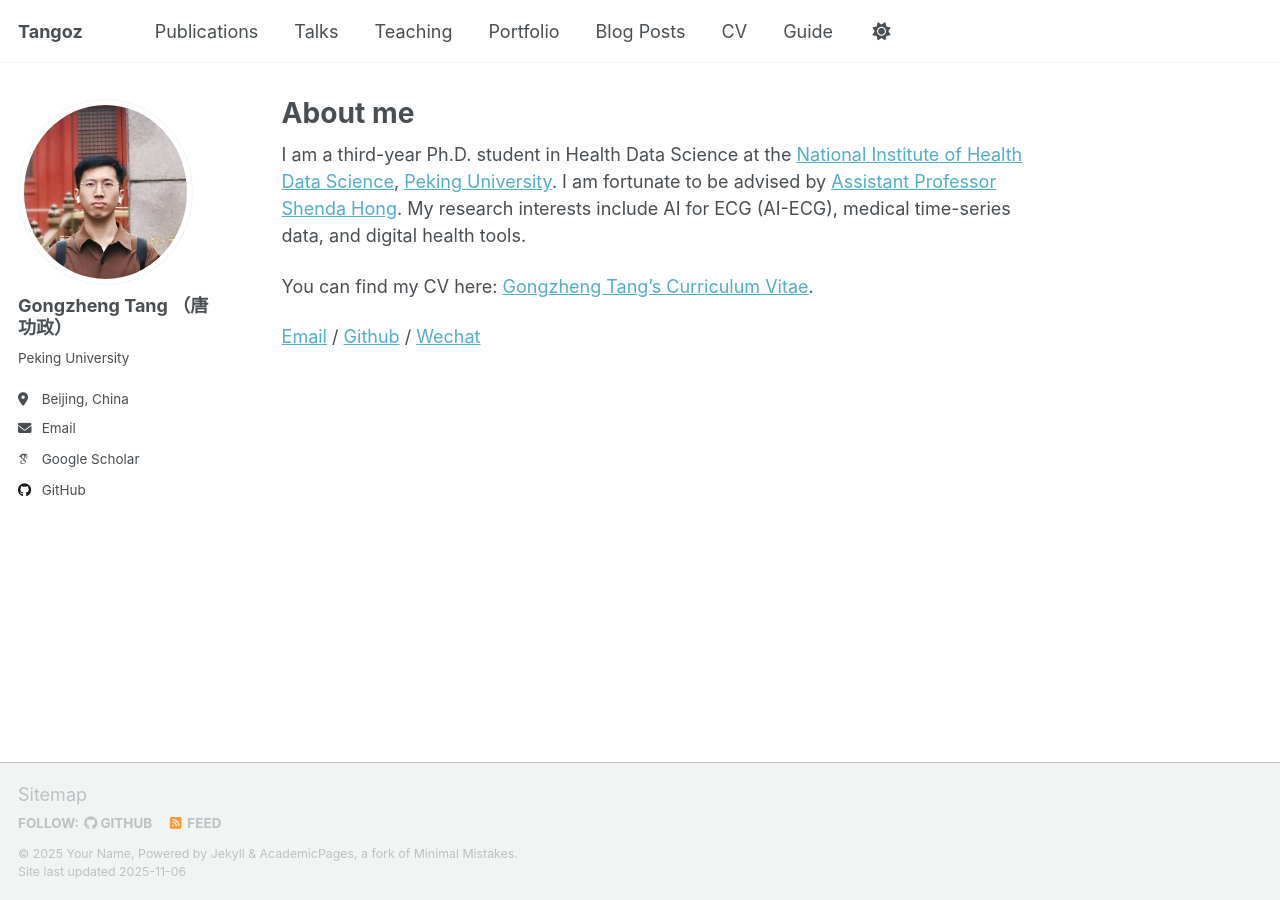
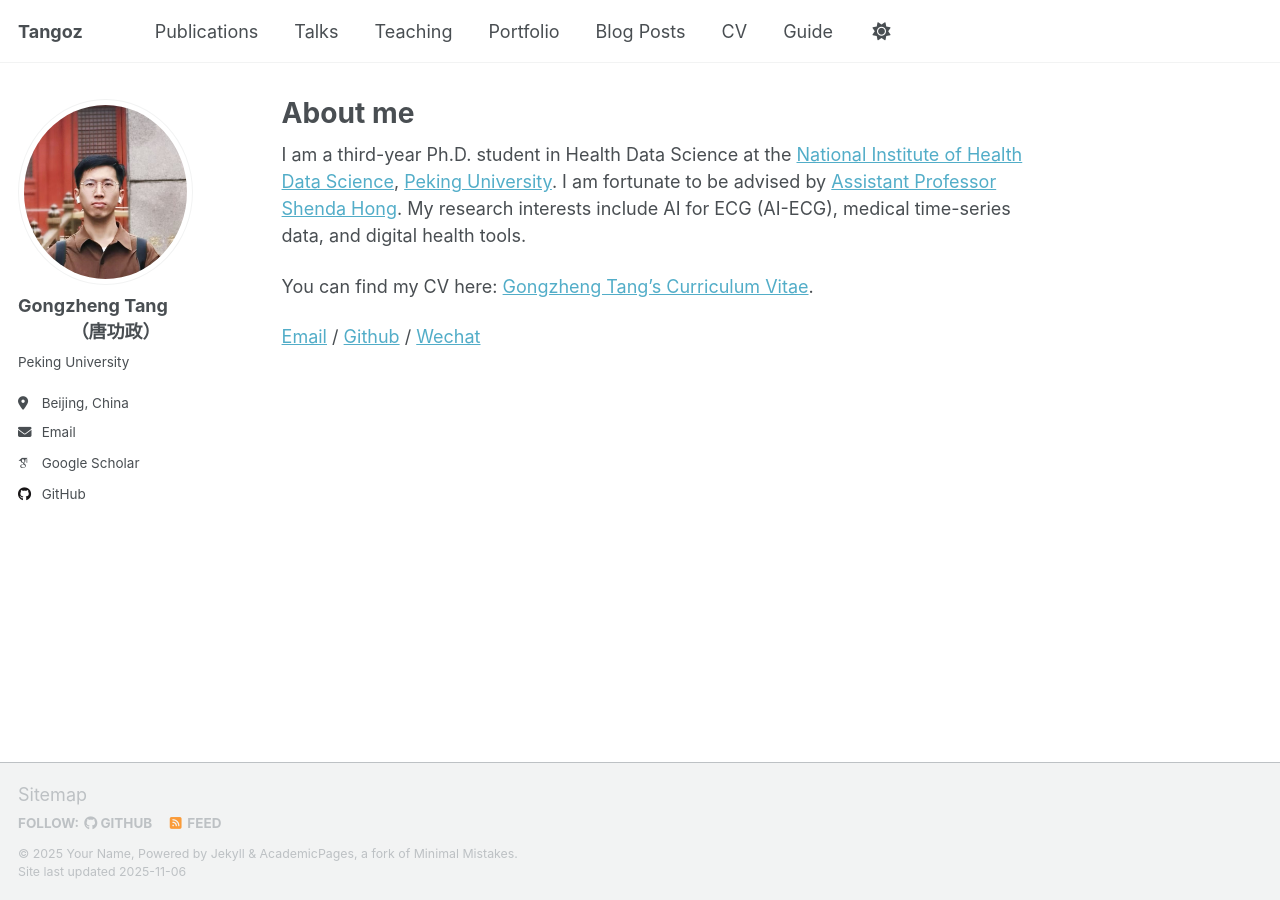
Before and after one commit to Tangoz1003/Tangoz1003.github.io, a Jekyll site: the page built from _pages/about.md, in a window 1280 px wide. Built offline with Jekyll 4.4.1, drawn with Linux system fonts in a browser that asks for light colours; some web fonts are replaced; a script that is not in the unit is left out.

Commit message:
Update _config.yml

```diff
--- a/_config.yml
+++ b/_config.yml
@@ -24,7 +24,7 @@ repository               : "Tangoz1003/Tangoz1003.github.io"
 author:
   # Biographic information
   avatar           : "../images/tangoz.png"
-  name             : "Gongzheng Tang \n（唐功政）"
+  name             : "Gongzheng Tang<br><span style='display: block; text-align: center; margin-top: 4px;'>（唐功政）</span>"
   pronouns         : # example: "she/her"
   bio              : "Peking University"
   location         : "Beijing, China"
```
